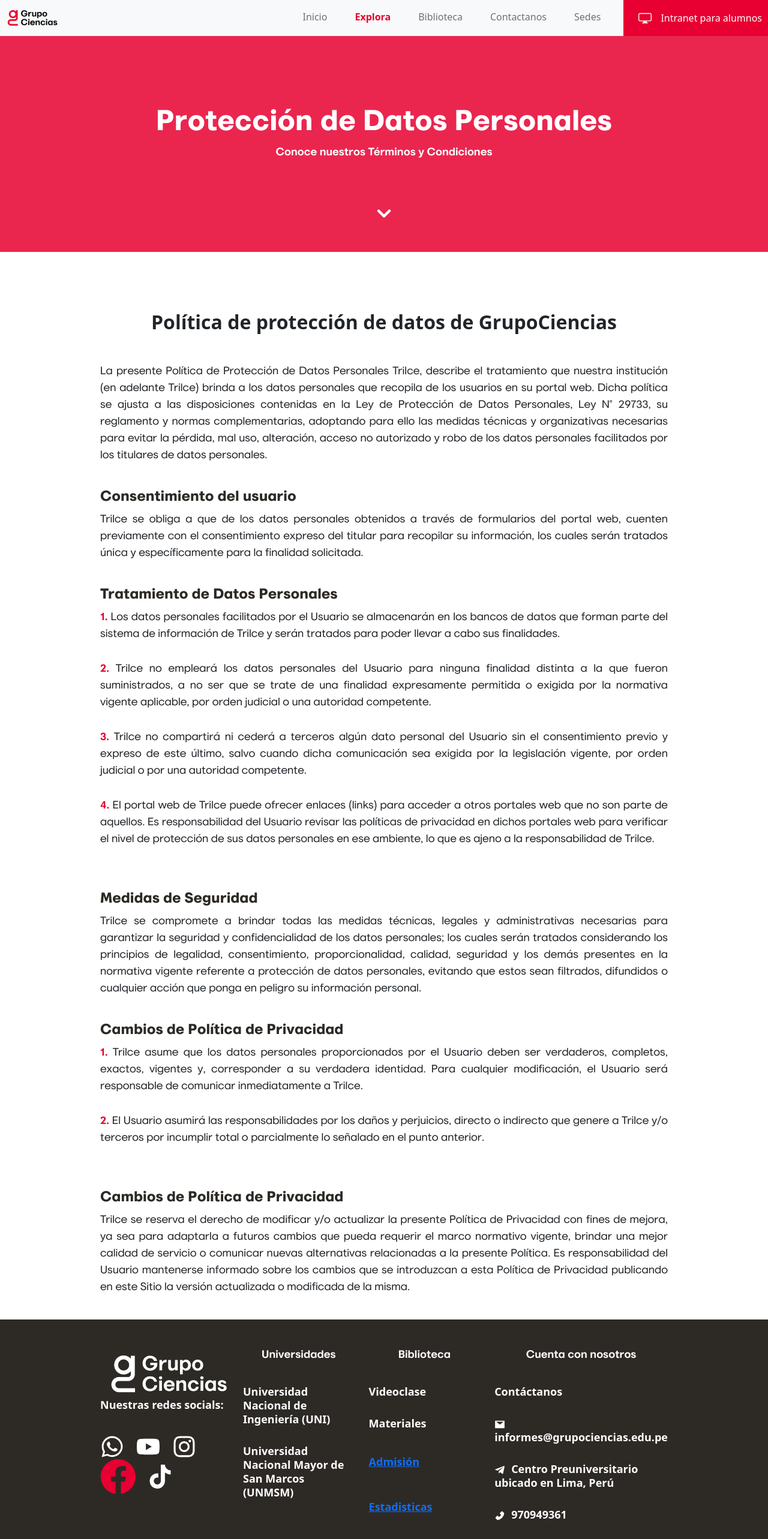
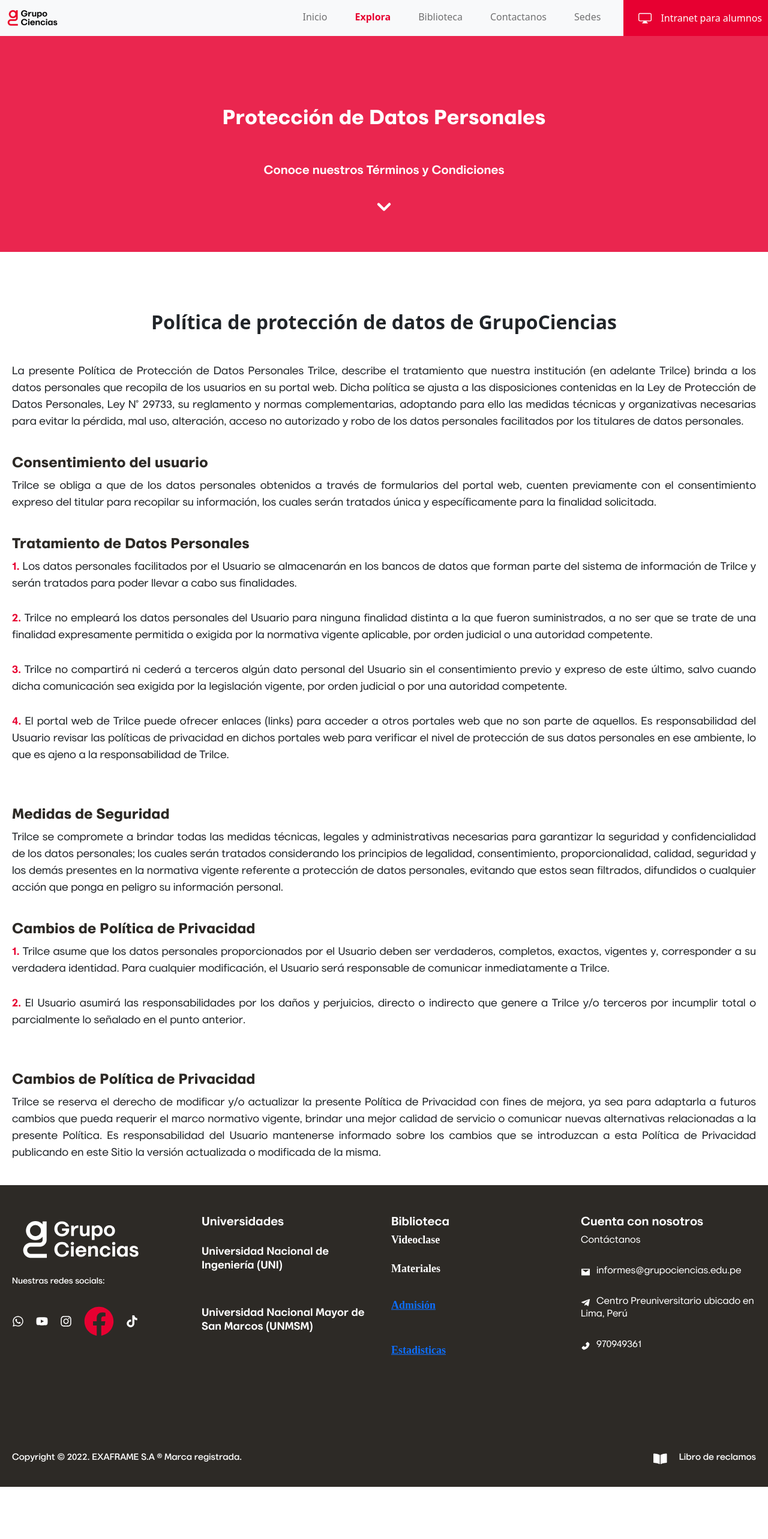
Before and after one commit to alexabadp/landing-gc, a React (Create React App) app: page /politicaproteccion in a window 1280 px wide. Shown: the top 2566 px of the page at 60% size. After the commit the page ends 2479 px from the top, so only its background shows below. Built offline with nearby package versions, Linux system fonts and the light colour scheme.

Commit message:
changes 13112022

```diff
--- a/src/Components/PoliticaProteccion/PoliticaProteccion.css
+++ b/src/Components/PoliticaProteccion/PoliticaProteccion.css
@@ -1,17 +1,78 @@
-@media (min-width: 480px) and (max-width: 1440px) {
+@media (min-width: 280px) and (max-width: 540px) {
+  .header-politica {
+    padding-top: 20px !important;
+  }
+
+  .header-title {
+    font-weight: 800 !important;
+    font-size: 24px !important;
+    line-height: 31px !important;
+    margin-bottom: 30px !important;
+  }
+
+  .header-subtitle {
+    font-weight: 700 !important;
+    font-size: 14px !important;
+    line-height: 18px !important;
+    margin-bottom: 0px !important;
+  }
+
+  .body-title {
+    font-weight: 800 !important;
+    font-size: 20px !important;
+    line-height: 26px !important;
+  }
+
+  .content-subtitle {
+    font-weight: 800 !important;
+    font-size: 16px !important;
+    line-height: 21px !important;
+  }
+
+  p {
+    font-weight: 400 !important;
+    font-size: 15px !important;
+    line-height: 24px !important;
+  }
+
+  .row {
+    margin-right: 2px !important;
+    margin-left: 2px !important;
+  }
+}
+
+@media (min-width: 541px) and (max-width: 1439px) {
   .container-politica {
     width: 100%;
     max-width: none;
     padding: 0;
   }
 
+  .header-title {
+    font-weight: 800 !important;
+    font-size: 34px !important;
+    line-height: 31px !important;
+    margin-bottom: 30px !important;
+  }
+
+  .header-subtitle {
+    font-weight: 700 !important;
+    font-size: 20px !important;
+    line-height: 18px !important;
+    margin-bottom: 0px !important;
+  }
+
   .row {
-    margin-right: 155px;
-    margin-left: 155px;
+    margin-right: 8px !important;
+    margin-left: 8px !important;
+  }
+
+  .header-content {
+    height: 300px;
   }
 }
 
-@media (min-width: 1441px) {
+@media (min-width: 1440px) {
   .container-politica {
     width: 1440px;
     max-width: none;
@@ -44,21 +105,12 @@
   font-family: "Marlin Geo";
   height: 62px;
   left: 350px;
-  /* top: 155px; */
   text-align: center;
   font-style: normal;
   font-weight: 800;
   font-size: 48px;
   line-height: 62px;
   color: white;
-}
-
-h4 {
-  font-family: "Marlin Geo";
-  font-style: normal;
-  font-weight: 700;
-  font-size: 18px;
-  line-height: 23px;
 }
 
 .header-subtitle {
--- a/src/Components/PoliticaProteccion/PoliticaProteccion.js
+++ b/src/Components/PoliticaProteccion/PoliticaProteccion.js
@@ -4,21 +4,32 @@ import { withRouter } from "react-router-dom";
 import "./PoliticaProteccion.css";
 
 function PoliticaProteccion() {
+  const style = {
+    color: "#FFFFFF",
+    fontSize: "1.5em",
+    marginTop: "40px",
+    strokeWidth: "2",
+  };
   return (
     <>
       <div className="container container-politica">
         <div className="header-content col-lg-12">
           <div className="header-politica">
-            <h1 className="header-title">Protección de Datos Personales</h1>
-            <h4>Conoce nuestros Términos y Condiciones</h4>
-            <BsChevronDown
-              style={{
-                color: "#FFFFFF",
-                fontSize: "1.5em",
-                marginTop: "40px",
-                strokeWidth: "2",
-              }}
-            />
+            <div className="row">
+              <div className="col-12 col-xl-12">
+                <h1 className="header-title">Protección de Datos Personales</h1>
+              </div>
+            </div>
+            <div className="row">
+              <div className="col-12 col-xs-12">
+                <h4 className="header-subtitle">
+                  Conoce nuestros Términos y Condiciones
+                </h4>
+              </div>
+            </div>
+            <div className="row">
+              <BsChevronDown style={style} />
+            </div>
           </div>
         </div>
 
--- a/src/Layouts/Footer/Footer.css
+++ b/src/Layouts/Footer/Footer.css
@@ -1,3 +1,34 @@
+@media (min-width: 280px) and (max-width: 540px) {
+  .copy {
+    text-align: center !important;
+    font-weight: 500 !important;
+    font-size: 12px !important;
+    line-height: 15px !important;
+  }
+
+  .claim {
+    text-align: center !important;
+    font-weight: 500 !important;
+    font-size: 12px !important;
+    line-height: 19px !important;
+  }
+
+  .c-footer {
+    overflow-y: hidden;
+    height: 660px !important;
+  }
+}
+
+@media (min-width: 541px) and (max-width: 1440px) {
+  .c-footer .row {
+    margin-right: 15px;
+    margin-left: 15px;
+  }
+}
+
+@media (min-width: 1440px) {
+}
+
 .footer {
   color: white;
   background-color: #2d2a26;
@@ -9,13 +40,48 @@
   overflow-x: hidden;
 }
 
-h4 {
+.c-footer h4 {
+  font-family: "Marlin Geo";
+  font-style: normal;
+  font-weight: 700;
   font-size: 20px;
+  line-height: 26px;
+  text-align: left;
+}
+
+.icons li {
+  font-family: "Marlin Geo";
+  font-style: normal;
+  font-weight: 500;
+  font-size: 14px;
+  line-height: 18px;
+  margin-top: 20px;
+  margin-bottom: 0px;
+}
+
+.uni-list li {
+  font-family: "Marlin Geo";
+  font-style: normal;
   font-weight: 700;
-  line-height: 26px;
-  letter-spacing: 0em;
-  text-align: left;
-  padding-bottom: 30px;
+  font-size: 18px;
+  line-height: 23px;
+  margin-top: 26px;
+}
+
+.library li {
+  font-family: "Proxima Nova";
+  font-style: normal;
+  font-weight: 700;
+  font-size: 18px;
+  line-height: 18px;
+}
+
+.count li {
+  font-family: "Marlin Geo";
+  font-style: normal;
+  font-weight: 400;
+  font-size: 16px;
+  line-height: 21px;
 }
 
 li {
@@ -23,6 +89,25 @@ li {
   font-weight: 700;
   line-height: 23px;
   letter-spacing: 0em;
-
   padding-bottom: 30px;
 }
+
+.copy {
+  text-align: left;
+  font-family: "Marlin Geo";
+  font-style: normal;
+  font-weight: 500;
+  font-size: 15px;
+  line-height: 19px;
+  margin-top: 100px;
+}
+
+.claim {
+  text-align: right;
+  font-family: "Marlin Geo";
+  font-style: normal;
+  font-weight: 500;
+  font-size: 15px;
+  line-height: 19px;
+  margin-top: 100px;
+}
--- a/src/Layouts/Footer/Footer.js
+++ b/src/Layouts/Footer/Footer.js
@@ -2,6 +2,7 @@ import "./Footer.css";
 import logo from "../../Assets/Images/footer-logo.png";
 import { Image } from "react-bootstrap";
 import {
+  FaBookOpen,
   FaFacebook,
   FaInstagram,
   FaTelegramPlane,
@@ -12,7 +13,7 @@ import {
 import { AiFillMail, AiFillPhone } from "react-icons/ai";
 
 function Footer() {
-  const style = { fontSize: "1em", marginRight: "20px" };
+  const style = { fontSize: "0.5em", marginRight: "20px" };
   return (
     <footer className="c-footer footer clearfix">
       <div className="float-xs-left footer-content">
@@ -25,27 +26,27 @@ function Footer() {
                 marginLeft: "15px",
               }}
             />
-            <h1 className="list-unstyled">
+            <h1 className="icons list-unstyled">
               <li>Nuestras redes socials:</li>
               <FaWhatsapp style={style} />
               <FaYoutube style={style} />
               <FaInstagram style={style} />
-              <FaFacebook style={style} color="#E70031" size={"1.5em"} />
-              <FaTiktok />
+              <FaFacebook style={style} color="#E70031" size={"2.5em"} />
+              <FaTiktok style={style} />
             </h1>
           </div>
-          {/* Column2 */}
+
           <div className="col">
             <h4>Universidades</h4>
-            <ul className="list-unstyled">
+            <ul className="uni-list list-unstyled">
               <li>Universidad Nacional de Ingeniería (UNI)</li>
               <li>Universidad Nacional Mayor de San Marcos (UNMSM)</li>
             </ul>
           </div>
-          {/* Column3 */}
+
           <div className="col">
             <h4>Biblioteca</h4>
-            <ul className="list-unstyled">
+            <ul className="library list-unstyled">
               <li>Videoclase</li>
               <li>Materiales</li>
               <li>
@@ -60,10 +61,10 @@ function Footer() {
               </li>
             </ul>
           </div>
-          {/* Column4 */}
+
           <div className="col">
             <h4>Cuenta con nosotros</h4>
-            <ul className="list-unstyled">
+            <ul className="count list-unstyled">
               <li>Contáctanos</li>
               <li>
                 <AiFillMail style={{ marginRight: "10px" }} />
@@ -80,7 +81,20 @@ function Footer() {
             </ul>
           </div>
         </div>
-        <hr />
+
+        <div className="row">
+          <div className="copy col-xl-6 col-sx-12 ">
+            Copyright © 2022. EXAFRAME S.A ® Marca registrada.
+          </div>
+          <div className="claim col-xl-6 col-sx-12">
+            <FaBookOpen
+              color="white"
+              size={"1.5em"}
+              style={{ marginRight: "20px" }}
+            />
+            Libro de reclamos
+          </div>
+        </div>
       </div>
     </footer>
   );
```
